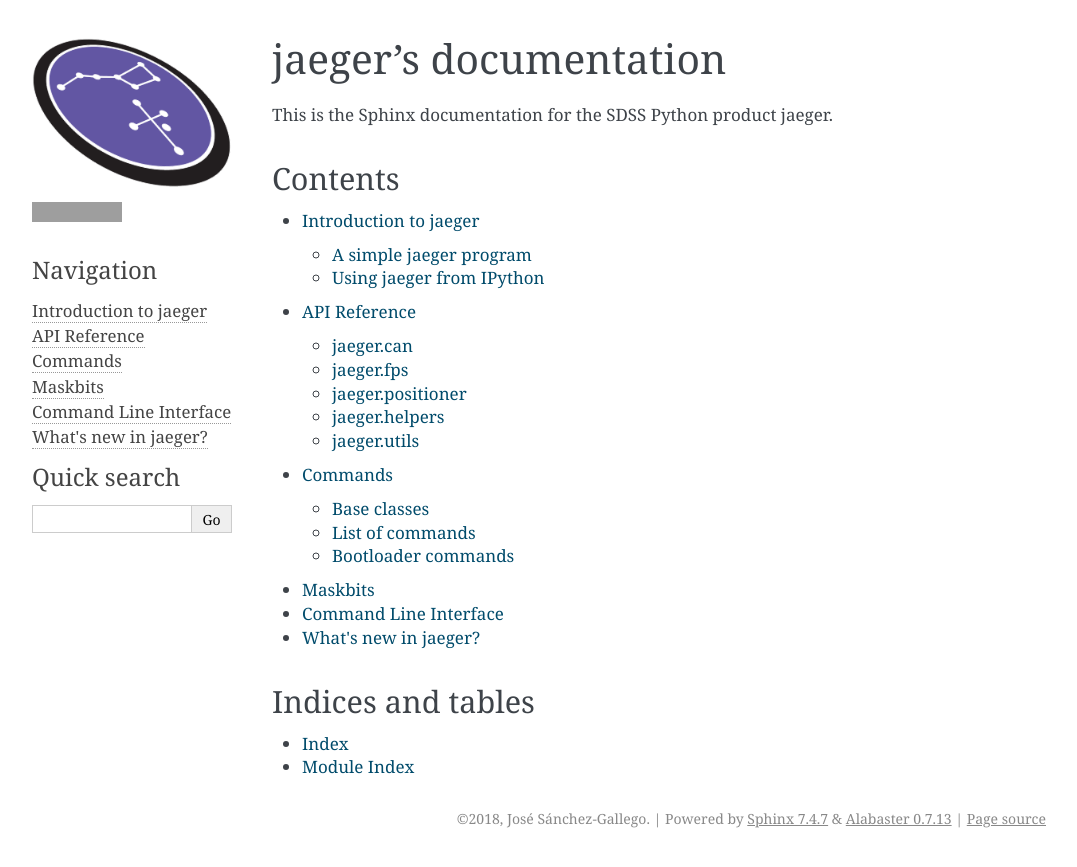
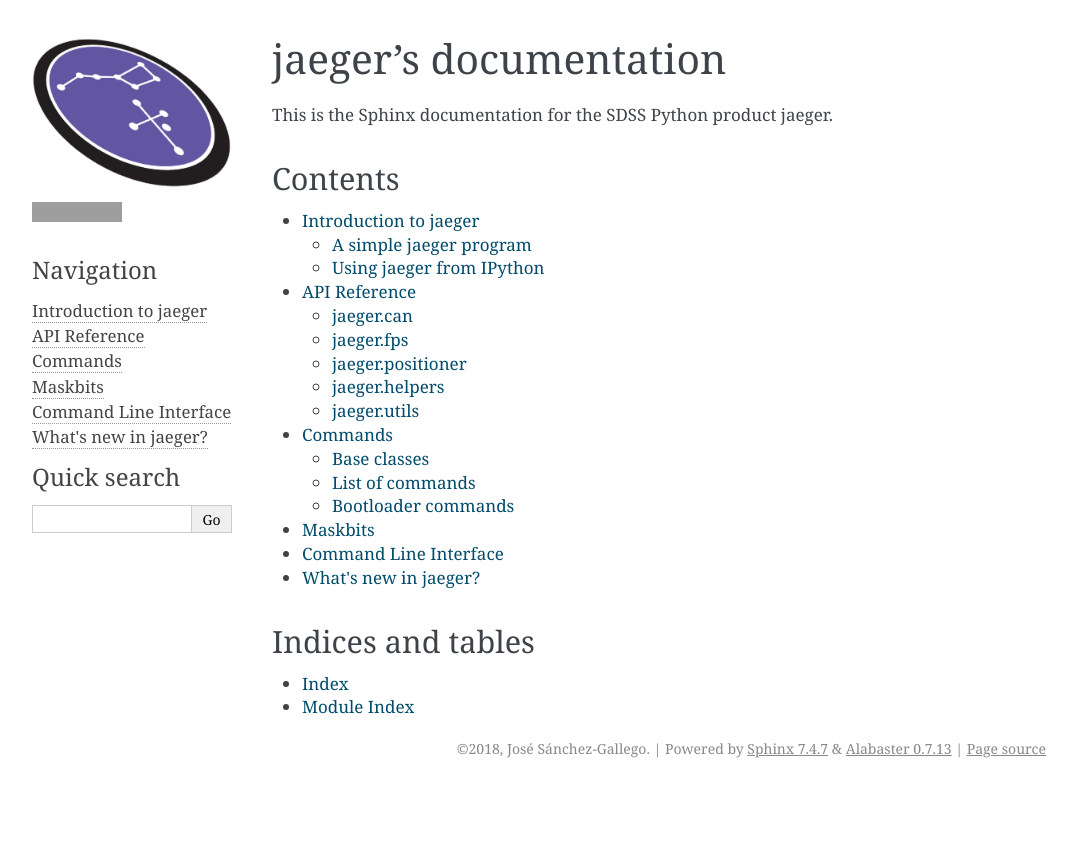
Before and after one commit to sdss/jaeger, a Sphinx documentation site: the page built from docs/sphinx/index.rst, in a window 1280 px wide. Shown: the top 867 px of the page, without its empty margins (106-1183 px from the left). Built offline with Sphinx 7.4.7, drawn with Linux system fonts in a browser that asks for light colours; the version number is read from the project's files by our own code; grey boxes are pictures that could not be loaded.

Commit message:
Modify margin of ul in documentation

```diff
--- a/docs/sphinx/_static/custom.css
+++ b/docs/sphinx/_static/custom.css
@@ -28,6 +28,10 @@
   background-color: inherit;
 }
 
+ul, ol {
+  margin: 0px 0 0px 30px;
+}
+
 a.reference {
   border-bottom: 0px;
 }
```
